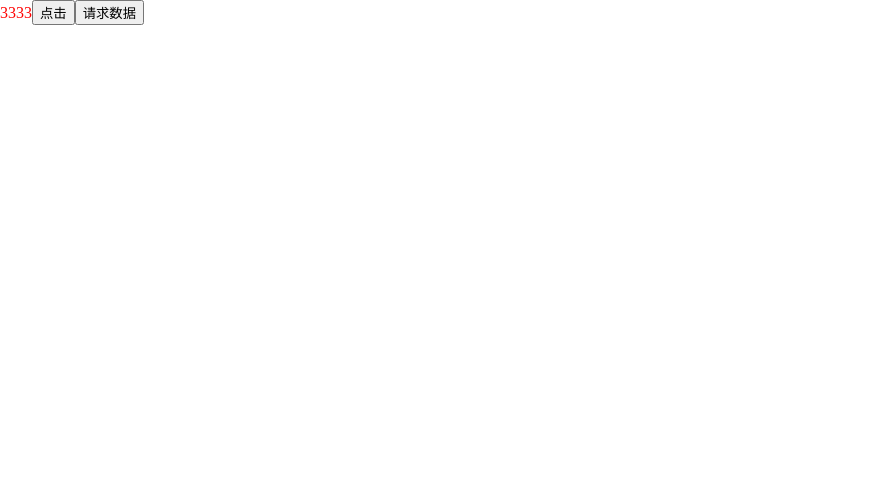
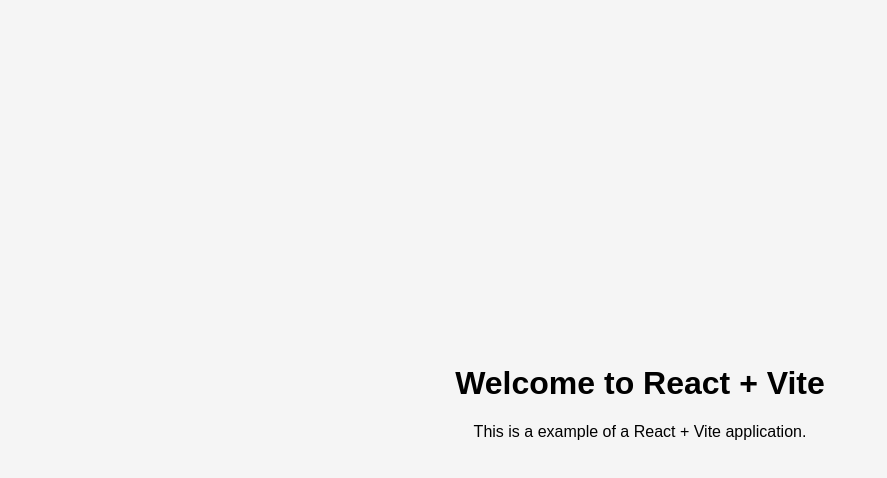
Before and after one commit to react-spy/vite-react, a React (Vite) app: page /#/ in a window 1280 px wide. Shown: the top 478 px of the page, without its empty margins (0-887 px from the left). Built offline with nearby package versions, Linux system fonts and the light colour scheme.

Commit message:
[首页模块} 增加描述

```diff
--- a/src/views/Home/index.less
+++ b/src/views/Home/index.less
@@ -1,3 +1,12 @@
-.container {
-    color: red;
+body {
+    background-color: #f5f5f5;
+    font-family: sans-serif;
+    display: flex;
+    justify-content: center;
+    align-items: center;
+    height: 100vh;
 }
+
+div {
+    text-align: center;
+}
--- a/src/views/Home/index.tsx
+++ b/src/views/Home/index.tsx
@@ -1,38 +1,13 @@
 /**
  * 首页
  */
-import { useSnapshot, proxy } from "valtio";
-import { openNewWindow } from "@/utils/windowUtils";
-import request from "@/utils/request";
-// import "./index.less";
-import classss from "./index.module.less";
-import { name } from "../../../package.json";
-console.log("name", name);
-
-// const state = proxy({
-//   routes: __APP_URL__,
-// });
+import "./index.less";
 
 const Home = () => {
-  //   const snap = useSnapshot(state);
   return (
-    <div className={classss.container}>
-      3333
-      <button
-        onClick={() => {
-          openNewWindow({ url: "https://www.baidu.com" });
-        }}
-      >
-        点击
-      </button>
-      <button
-        onClick={async () => {
-          const response = await request({ url: "/api/crawling/list?id=1" });
-          console.log(response);
-        }}
-      >
-        请求数据
-      </button>
+    <div>
+      <h1>Welcome to React + Vite</h1>
+      <p>This is a example of a React + Vite application.</p>
     </div>
   );
 };
```
